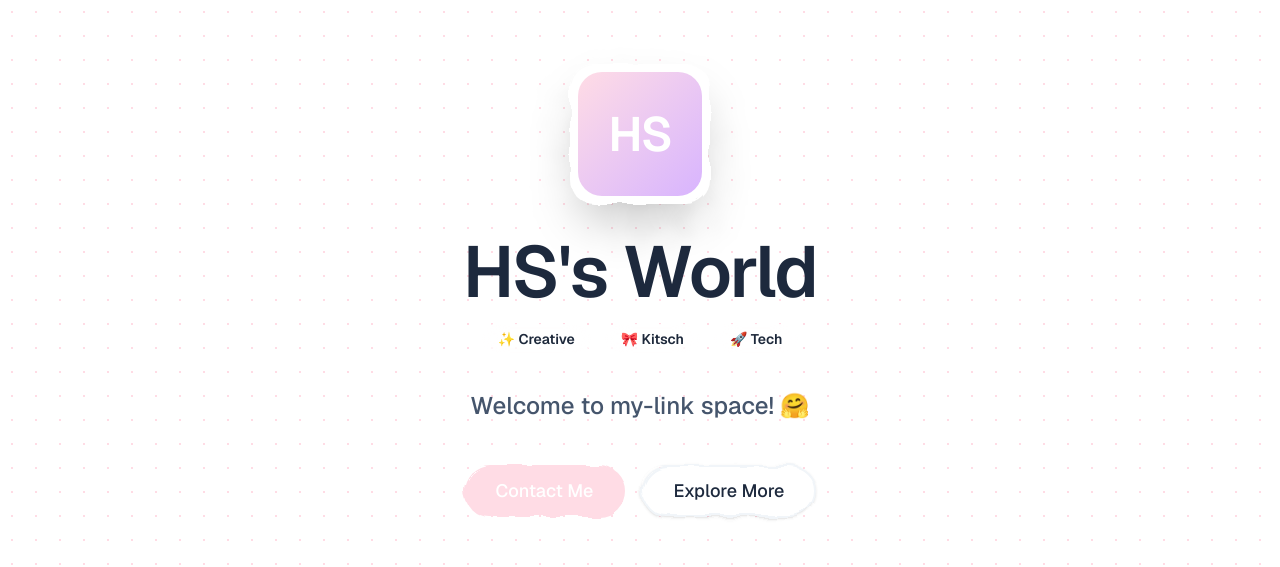
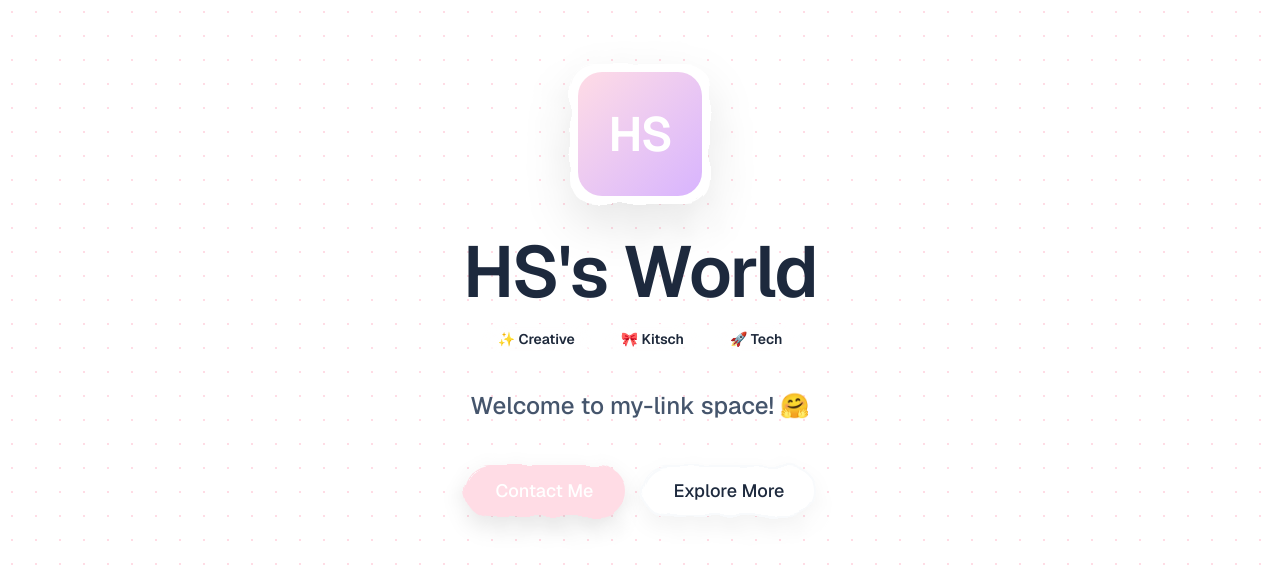
Before and after one commit to KimHaeSeul/my-link, a Next.js app in the folder my-profile/: page / in a window 1280 px wide. Shown: the top 567 px of the page. Built offline with nearby package versions, Linux system fonts and the light colour scheme.

Commit message:
style: 테두리에 부드럽고 흐릿한 그림자 효과를 적용하여 몽글몽글하게 뜬 느낌 구현

```diff
--- a/my-profile/app/globals.css
+++ b/my-profile/app/globals.css
@@ -83,11 +83,13 @@ body {
   .cloud-card {
     @apply relative bg-white transition-all duration-300 rounded-[40px];
     box-shadow:
-      20px 20px 40px rgba(0, 0, 0, 0.05),
-      inset 10px 10px 20px rgba(255, 255, 255, 0.8);
+      0 20px 40px rgba(0, 0, 0, 0.08),
+      inset 0 10px 20px rgba(255, 255, 255, 0.9);
   }
 
   .cloud-card:hover {
     @apply scale-[1.02];
+    box-shadow:
+      0 30px 60px rgba(0, 0, 0, 0.12);
   }
 }
--- a/my-profile/app/page.tsx
+++ b/my-profile/app/page.tsx
@@ -30,7 +30,7 @@ export default function Home() {
             <div className="w-[140px] h-[140px] relative blob-shape">
               {/* Wavy Background Layer */}
               <div
-                className="absolute inset-0 bg-white shadow-2xl blob-shape"
+                className="absolute inset-0 bg-white shadow-[0_20px_50px_rgba(0,0,0,0.1)] blob-shape"
                 style={{ filter: "url(#wavy-edge)" }}
               />
               {/* Content Layer (Legible) */}
@@ -57,14 +57,14 @@ export default function Home() {
           <div className="flex gap-4">
             <button className="relative px-8 py-3 group">
               <div
-                className="absolute inset-0 bg-bubblegum-pink rounded-full"
+                className="absolute inset-0 bg-bubblegum-pink rounded-full shadow-[0_10px_25px_rgba(0,0,0,0.1)] transition-shadow group-hover:shadow-[0_15px_30px_rgba(0,0,0,0.15)]"
                 style={{ filter: "url(#wavy-edge)" }}
               />
               <span className="relative text-white text-lg font-medium">Contact Me</span>
             </button>
             <button className="relative px-8 py-3 group">
               <div
-                className="absolute inset-0 bg-white border-2 border-slate-100 rounded-full shadow-sm"
+                className="absolute inset-0 bg-white border-2 border-slate-50 rounded-full shadow-[0_10px_25px_rgba(0,0,0,0.05)] transition-shadow group-hover:shadow-[0_15px_30px_rgba(0,0,0,0.1)]"
                 style={{ filter: "url(#wavy-edge)" }}
               />
               <span className="relative text-slate-800 text-lg font-medium">Explore More</span>
```
